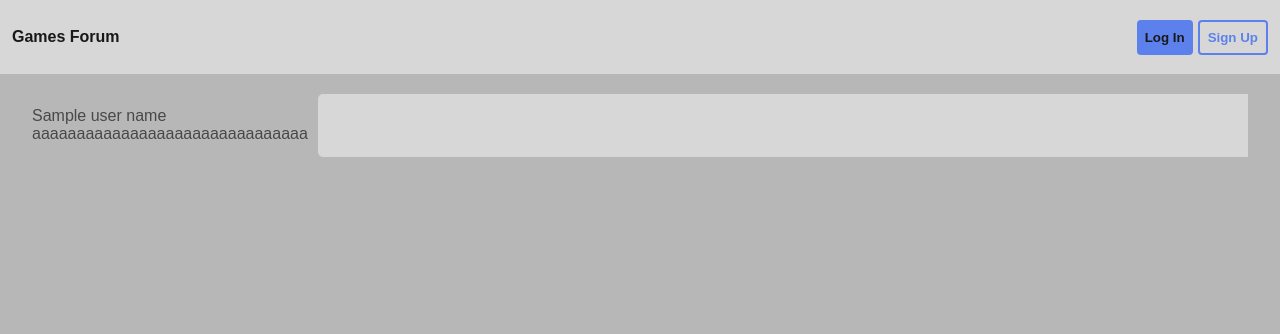
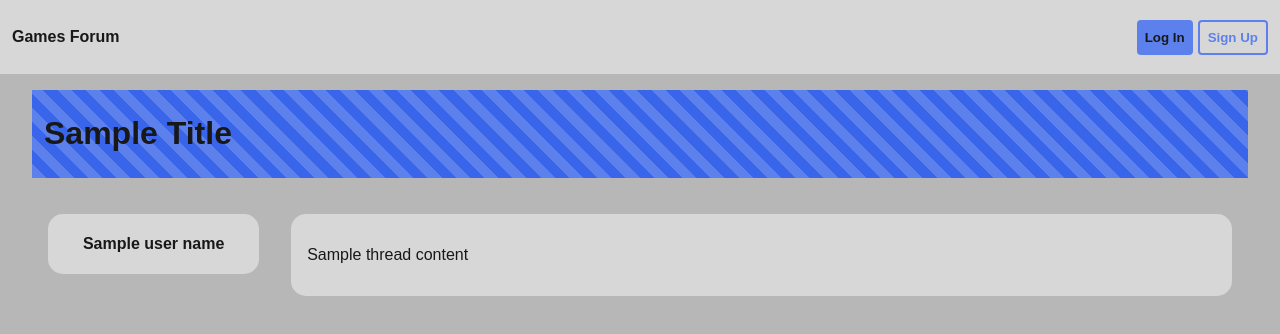
Before and after one commit to Seth-Browning/CSC321-Midterm, a plain HTML site: page public/thread.html in a window 1280 px wide. Drawn offline with Linux system fonts and the light colour scheme.

Commit message:
Added the skeleton element for the threads and comments.

```diff
--- a/public/thread.html
+++ b/public/thread.html
@@ -14,14 +14,22 @@
 <body>
     <nav-bar></nav-bar>
 
+    <div id="thread-title-container">
+        <h1 id="thread-title">Sample Title</h1>
+    </div>
+
     <div id="thread-content">
         <article class="thread-entry main-post">
             <div class="user-information">
-                <h1 class="user-name">Sample user name aaaaaaaaaaaaaaaaaaaaaaaaaaaaaaa</h1>
+                <h1 class="user-name">Sample user name</h1>
             </div>
             <div class="thread-entry-inner">
                 <header class="thread-entry-header"></header>
-                <div class="thread-entry-content"></div>
+                <div class="thread-entry-content">
+                    <p class="thread-content-paragraph">
+                        Sample thread content
+                    </p>
+                </div>
                 <footer class="thread-entry-footer"></footer>
             </div>
         </article>
--- a/src/styles/thread.css
+++ b/src/styles/thread.css
@@ -7,32 +7,55 @@
     margin: var(--spacing-l) auto;
 }
 
-.thread-entry {
-    display: flex;
-    flex-direction: row;
+#thread-title-container {
+    background: repeating-linear-gradient(
+        45deg,
+        var(--primary),
+        var(--primary) 10px,
+        var(--off-primary) 10px 20px,
+        var(--off-primary) 20px
+    );
+    color: var(--text);
+    width: 95%;
+    margin: var(--spacing-m) auto;
+    padding: var(--spacing-xxs) var(--spacing-s);
+    gap: 5px;
+    justify-items: stretch;
     justify-content: space-between;
-    gap: 10px;
-    overflow-x: hidden;
+    align-content: start;
 }
 
-.user-inforamtion {
-    display: inline-block;
+.thread-entry {
+    display: grid;
+    grid-template-columns: 1fr 4fr;
+    grid-template-rows: 50px auto;
 }
 
-.user-information h1 {
+.user-information {
+    background: var(--bg);
+    border-radius: 15px;
+    margin: var(--spacing-m);
+    text-align: center;
+    grid-row: 1 / 2;
+    align-self: start;
+    padding: var(--spacing-xs);
+}
+
+.user-information .user-name {
     font-size: 1rem;
-    font-weight: normal;
-    word-wrap: break-word;
-    word-break: normal;
+    font-weight: bold;
+    color: var(--text);
 }
 
 .thread-entry-inner {
-    min-width: 80%;
     background: var(--bg);
-    padding: var(--spacing-s);
-    border-radius: 5px;
+    border-radius: 15px;
+    margin: var(--spacing-m);
+    padding: var(--spacing-m);
+    grid-row: 1 / 3;
 }
 
-.thread-entry-inner .thread-entry-header {
-    width: 100%;
+.thread-entry-content {
+    color: var(--text);
+
 }
--- a/src/utils/common style.css
+++ b/src/utils/common style.css
@@ -34,6 +34,7 @@
     --border: oklch(0.6 0.06 270);
     --border-muted: oklch(0.7 0.06 270);
     --primary: oklch(62.915% 0.16565 267.531);
+    --off-primary: oklch(55.65% 0.2083 265.937);
     --secondary: oklch(79.368% 0.16261 82.878);
     --danger: oklch(49.936% 0.1359 30.918);
     --warning: oklch(67.8% 0.1273 98.596);
@@ -54,6 +55,7 @@
         --border: oklch(0.4 0.06 270);
         --border-muted: oklch(0.3 0.06 270);
         --primary: oklch(62.915% 0.16565 267.531);
+        --off-primary: oklch(54.043% 0.19499 266.092);
         --secondary: oklch(0.76 0.1 90);
         --danger: oklch(65.943% 0.12647 31.015);
         --warning: oklch(77.243% 0.12801 100.844);
```
